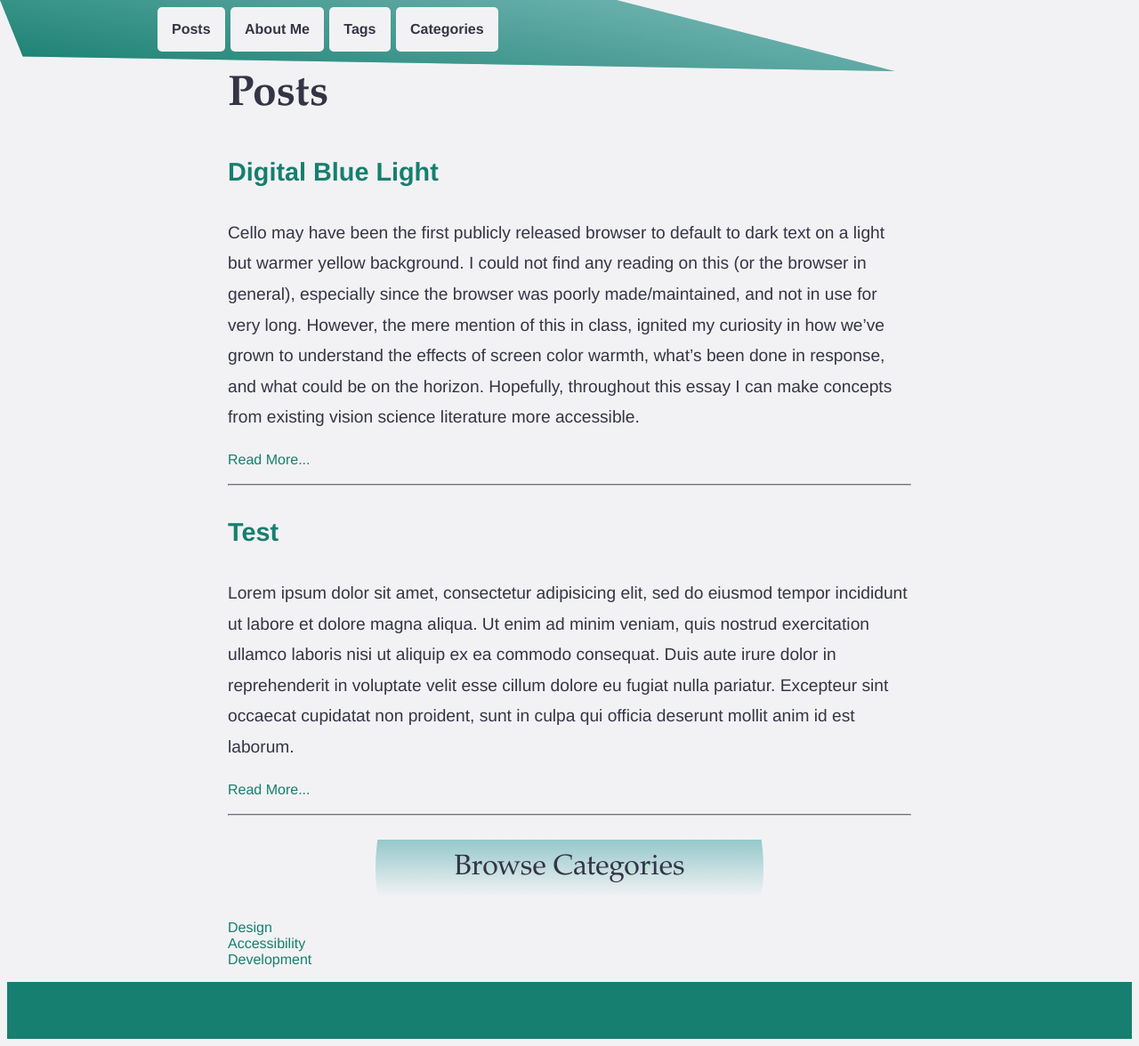
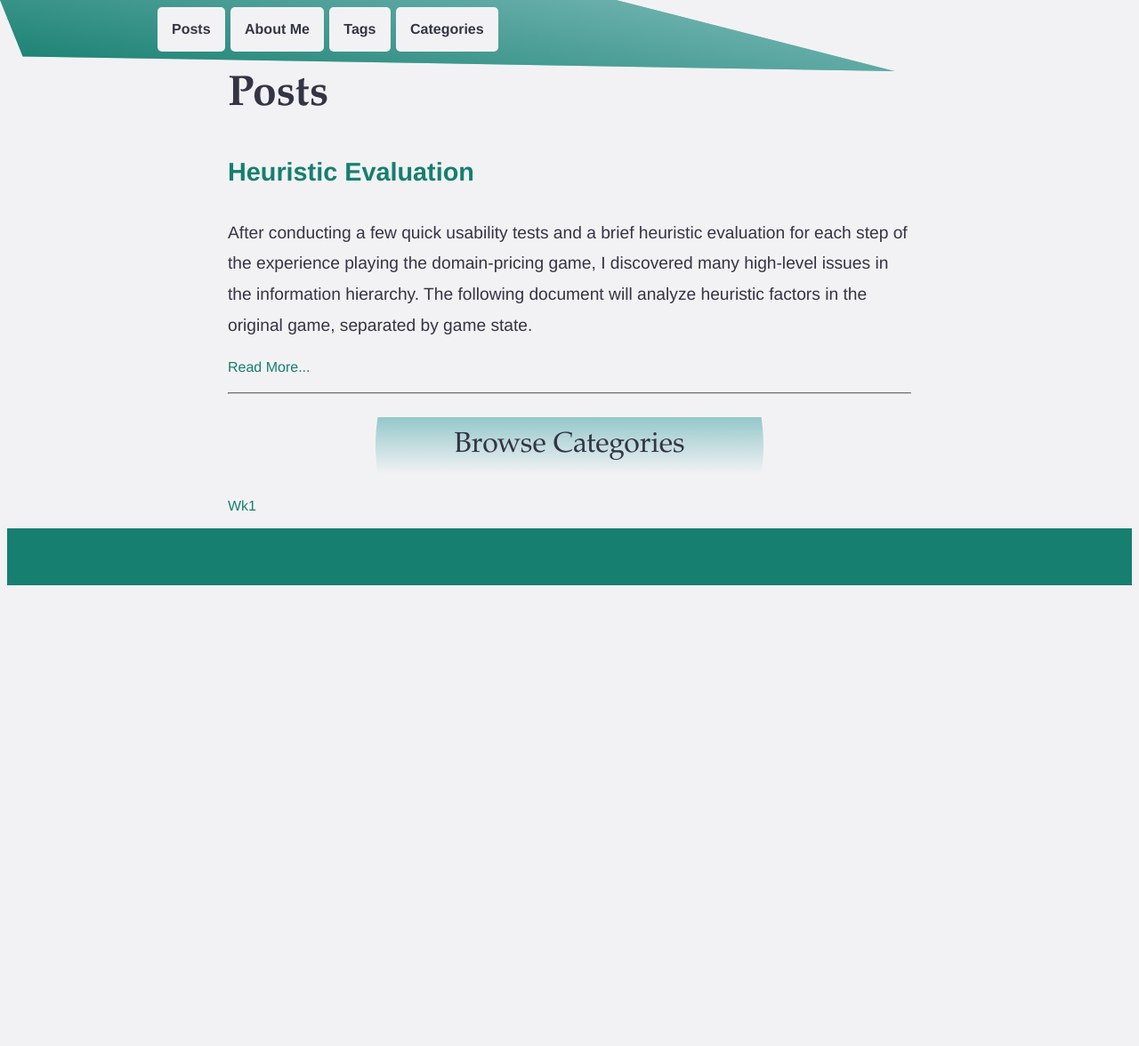
Before and after one commit to b7s9/personal-blog-jekyll, a Jekyll site: the page built from index.html, in a window 1280 px wide. Shown: the whole page at 89% size. Built offline with Jekyll 4.4.1, drawn with Linux system fonts in a browser that asks for light colours; some web fonts are replaced; after the commit the page ends 900 px from its top, so only the background shows below that; some of the changed lines change nothing that is shown.

Commit message:
🌱 Add first post

```diff
--- /dev/null
+++ b/_posts/2019-07-11-Heuristic-Eval.md
@@ -0,0 +1,29 @@
+---
+layout: post
+title: Heuristic Evaluation
+categories: [wk1]
+tags: [testing]
+---
+<section class="intro">
+    <p>After conducting a few quick usability tests and a brief heuristic evaluation for each step of the experience playing the domain-pricing game, I discovered many high-level issues in the information hierarchy. The following document will analyze heuristic factors in the original game, separated by game state.</p> <!--more-->
+</section>
+
+
+### Load Screen
+I recognize that preloading screens can often be a necessary evil. They can provide a good way to maintain the user's attention, and allow the voice/branding of the app to be present, while **crucial** data is loaded in the background. This raises the first environmental accessibility issue in the game 🎉. The game begins by preloading the *entire* database of possible questions and answers as a JSON object. The benefit to this method is that the game becomes playable offline, and can be easily stored in the client cache, therefore speeding up initialization time in subsequent sessions. The downside to this is whopping 4 megabyte database file that has to be called at the start. But what if the user can't afford gigabit broadband or has limited smartphone data? For these users, a chunked dataset including only the crucial data would be more ideal. I'll explore possibile solutions to this during optimization week, but for now I'll at least address the crudely styled preloading message in parallel with similar style concerns I'll raise in a moment.
+
+### Round Start
+In every usability session and evaluation, the first point of feedback was always "I don't know what's clickable." And rightly so, since the only indicator of hierarchy in the main view is color and leading (line spacing). Nothing in the main view is semantically or visually styled like a conventional button or link, aside from a few links in the footer. A user perceived that since there were only two "options" on screen, they must be interactable. Using conventional styling I think it's possible to eliminate this moment of confusion. The cramped mobile footer and disconnected scroll state between main view and footer was also a hierarchy concern. Using grahpic design principles to improve the visual hierarchy of which content is *most* important and clickable in the app will be my first design solution in this project next week.
+
+A piece of feedback that I found very interesting was that the game had a noticeable "character/voice" through its copy, but the visual style felt very "flat" and "unpolished", and that the design elements "did not interact with each other". Users were immediately immersed in the game (to the point of being so focused on the game that I occassionaly had to repeat a question) but perhaps an improvement to its visual aesthetic could boost the immersion factor. I'll address this during visual style week.
+
+I have not yet ventured into navigating the app with VoiceOver (Apple's native screenreader), but after a look in Firefox's Accessibility Inspector, I noticed some key mistakes. Content was not semantically organized and labelled for easy access. There were also no landmarks or live regions, which will become important at the end of the round. Lastly, there was nothing telling screenreaders to ignore the initial animation of links (which I can imagine would sound very hectic, and I look forward to experiencing that with VoiceOver). I'll address some of these organization and labelling issues next week, and the rest during ARIA week.
+
+### Round End
+As a result of improper content structure, labelling and ARIA support, it's unclear which revealed prices go with which domain. I also suspect that the screenreader will not announce revealed elements in the most important order. I'll look into solutions for these as with the above ARIA problems.
+
+In the visual space, the newly revealed "correct/wrong", "score" and "new round" elements are all in the same exact visual style, with only color and newlines separating them. I'll do my best to properly address this during content hierarchy updates next week, with appropriate embellishments during style week.
+
+
+### Conclusion
+All of the necessary information is present and interactable, creating an immersive UX that users love, but there are some rough edges that could be rounded into a more exciting and frictionless game.
--- a/about.html
+++ b/about.html
@@ -10,4 +10,6 @@ layout: default
     <li><span>Email: </span><a href="mailto:hello@benschenerman.com">hello@benschenerman.com</a></li>
 </ul>
 
+<p>This blog is dedicated to learning more about web design, development, usability testing, accessibility, and more.</p>
+
 <p>My formal work experience includes working for the <a href="https://water.phila.gov" target="blank">Philadelphia Water Dept.</a> Public Affairs division as a web designer and developer, <a href="https://mghus.com" target="blank">MGH Marketing</a> in Baltimore as a web designer and developer, and Drexel University Student Technicians as a crew head, where I continue to work part-time during academic terms. In my spare time, I am an audio supervisor and sound designer for Drexel's Co-op Theater co., the RPM/Electronic director at <a href="http://wkdu.org" target="blank">WKDU Philadelphia 91.7 FM</a>, and an experimental electronic/pop <a href="https://soundcloud.com/cynabel" target="blank">music producer</a>.</p>
```
Also changed, not shown: _posts-test/2019-03-03-test.md (renamed from _posts/2019-03-03-test.md), _posts-test/2019-03-04-digital-blue-light.html (renamed from _posts/2019-03-04-digital-blue-light.html).
